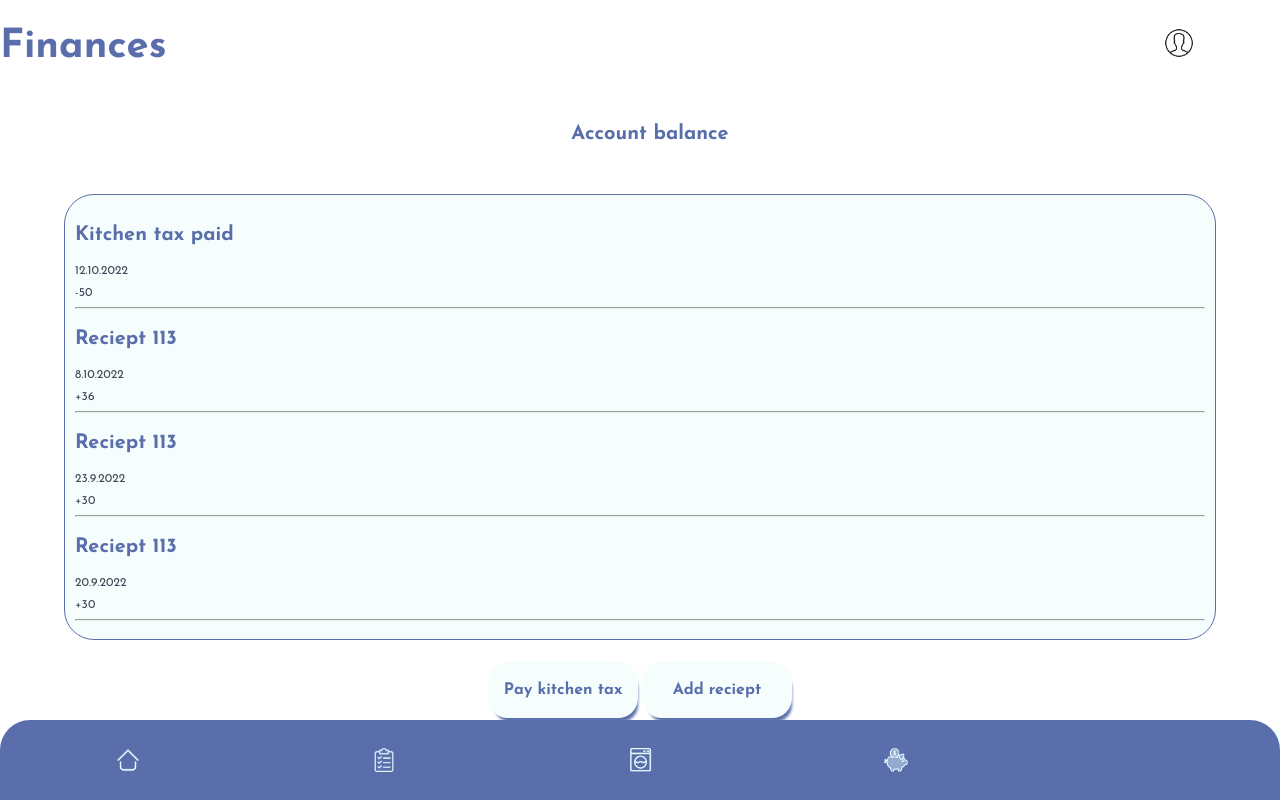
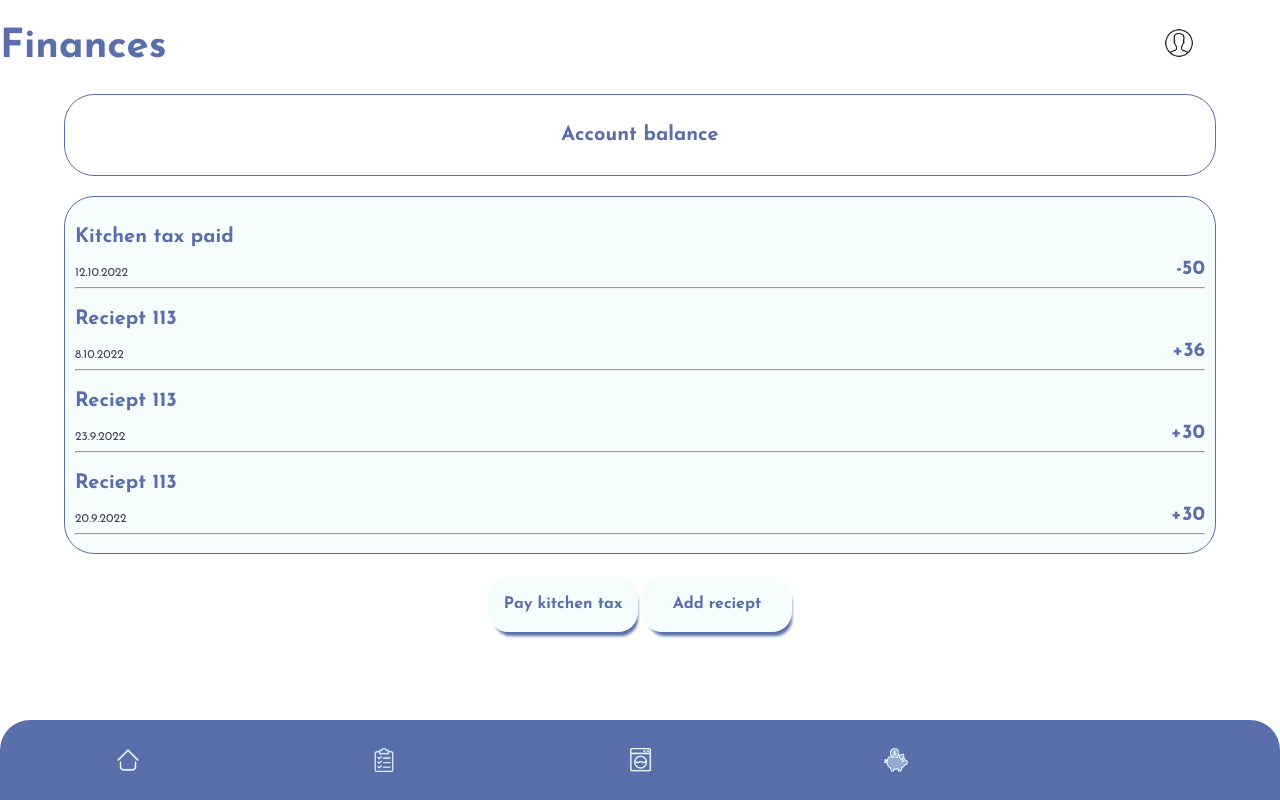
Before and after one commit to vlkeniko/dorm8s, a React (Create React App) app: page /finances in a window 1280 px wide. Built offline with nearby package versions, Linux system fonts and the light colour scheme; a web font is replaced by a local one.

Commit message:
Update App.css

```diff
--- a/src/App.css
+++ b/src/App.css
@@ -4,8 +4,8 @@ body {
   border: 0;
   font-family: 'Josefin Sans', sans-serif;
   background-image: url("./pictures/bg.png");
-  background-repeat:no-repeat;
-  background-size:cover ;
+  background-repeat: no-repeat;
+  background-size: cover;
 }
 
 /*Colors*/
@@ -173,7 +173,7 @@ body {
 }
 
 .home:hover,
- .navlink.active{
+.navlink.active {
   background-image: url("./pictures/home-active.png");
 }
 
@@ -190,8 +190,7 @@ body {
 
 
 .kitchen:hover,
-.kitchen.active
- {
+.kitchen.active {
   background-image: url("./pictures/clipboard-active.png");
 }
 
@@ -211,30 +210,54 @@ body {
 
 /*Balance*/
 .balance {
+  margin-left: 5%;
+  margin-right: 5%;
+  margin-top: 20px;
+  margin-bottom: 20px;
   border-radius: 5px;
   margin-left: 5%;
   display: flex;
-  align-items: left;
+  align-items: flex-start;
   padding: 10px;
   justify-content: space-around;
-  width: 90%;
+  padding: 10px;
+  border: 1px #5A6EAB solid;
+  border-radius: 30px;
+
 }
+
 /*Transactions*/
 
-.transactions{
+.transactions {
   margin-left: 5%;
   margin-right: 5%;
   margin-top: 20px;
   margin-bottom: 20px;
   padding: 10px;
-border:1px #5A6EAB solid;
+  border: 1px #5A6EAB solid;
   border-radius: 30px;
   background-color: #F6FEFD;
 }
 
+.transaction-title {
+  text-align: left;
+}
+
+.transaction-date {
+  text-align: left;
+  margin-bottom: -30px;
+}
+
+.transaction-amount {
+  text-align: right;
+  font-size: 20px;
+  font-weight: bold;
+  color: #5A6EAB;
+}
+
 /*Finance-buttons*/
 
-.finance-buttons{
+.finance-buttons {
   display: flex;
   margin-left: 5%;
   margin-right: 5%;
@@ -243,8 +266,8 @@ margin-bottom: 5px;
   justify-content: center;
 }
 
-.finance-button{
-  color:#5A6EAB;
+.finance-button {
+  color: #5A6EAB;
   font-size: 16px;
   background-color: var(--white);
   padding-top: 20px;
@@ -257,9 +280,10 @@ background-color: #F6FEFD;
 
 }
 
-.finance-button:hover{
-  color:#5A6EAB;
+.finance-button:hover {
+  color: #5A6EAB;
   background-color: var(--white);
+  font-size: 16px;
   padding-top: 20px;
   padding-bottom: 20px;
   border-radius: 20px;
```
Lines whose indentation alone changed are shown as unchanged.
